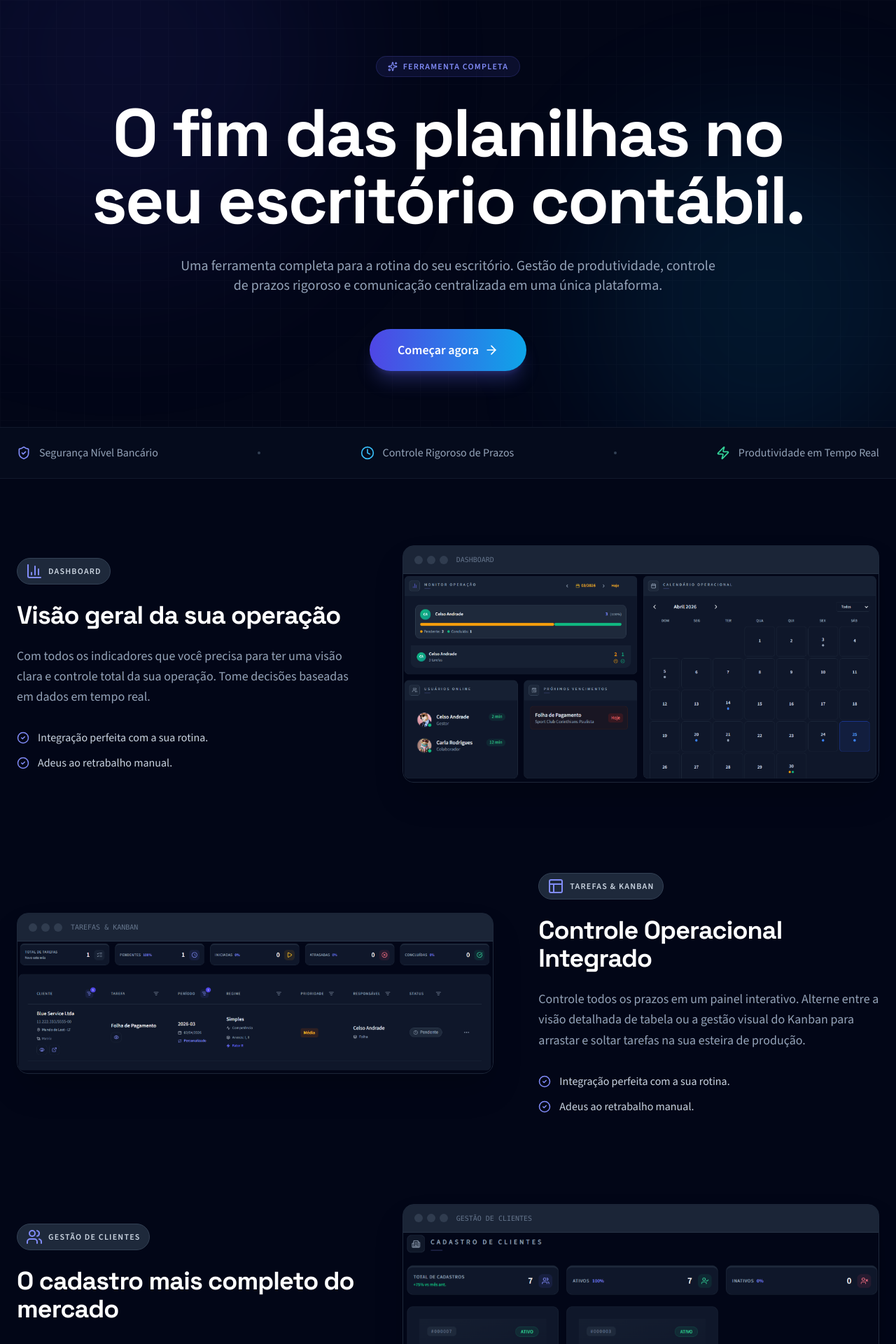
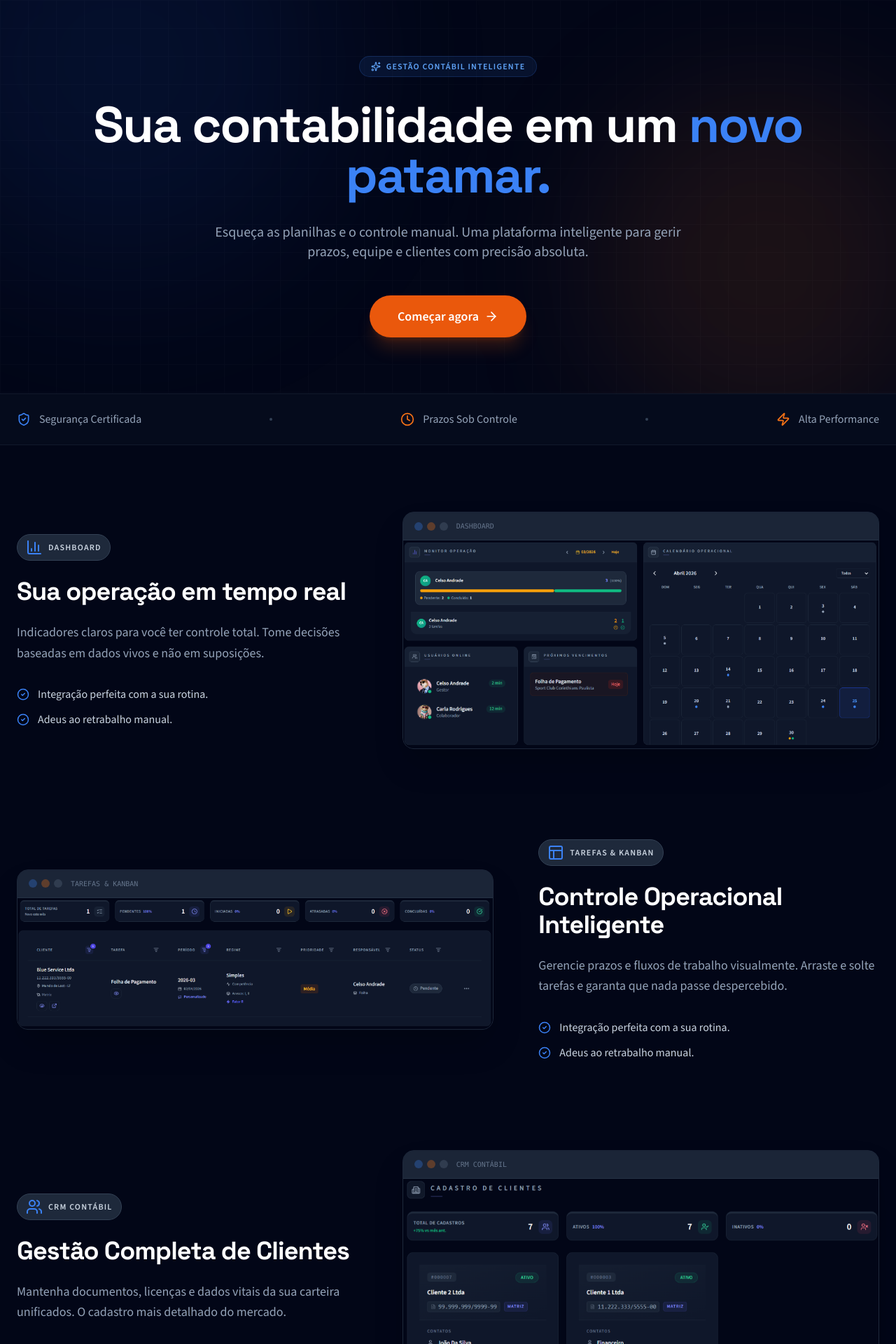
Before and after one commit to lllnocodelll-cell/task-account, a React (Vite) app: page / in a window 1280 px wide. Shown: the part 80-2000 px from the top of the page at 70% size. Built offline with nearby package versions, Linux system fonts and the light colour scheme; no server answers.

Commit message:
Task - 063 - 26/04/2026

```diff
--- a/App.tsx
+++ b/App.tsx
@@ -390,8 +390,8 @@ function App() {
           userProfile={userProfile}
         />
 
-        <main className="flex-1 p-4 md:p-8 overflow-x-hidden">
-          <div className="max-w-7xl mx-auto w-full">
+        <main className={`flex-1 overflow-x-hidden ${activeTab === 'tasks' ? 'px-4 pb-4 pt-2 md:px-8 md:pb-8 md:pt-4' : 'p-4 md:p-8'}`}>
+          <div className="max-w-[1600px] mx-auto w-full">
             {renderContent()}
           </div>
         </main>
--- a/components/dashboard/DashboardGrid.tsx
+++ b/components/dashboard/DashboardGrid.tsx
@@ -93,7 +93,7 @@ export const WIDGET_REGISTRY: Record<string, { name: string, component: React.FC
     operationsCalendar: {
         name: 'CALENDÁRIO OPERACIONAL',
         component: OperationsCalendarWidget,
-        defaultLayout: { i: 'operationsCalendar', x: 0, y: 46, w: 12, h: 14, minW: 6, minH: 10 }
+        defaultLayout: { i: 'operationsCalendar', x: 0, y: 46, w: 3, h: 10, minW: 3, minH: 7 }
     }
 };
 
--- a/components/dashboard/widgets/OperationsCalendarWidget.tsx
+++ b/components/dashboard/widgets/OperationsCalendarWidget.tsx
@@ -151,16 +151,16 @@ export const OperationsCalendarWidget: React.FC<Props> = ({ orgId, onRemove }) =
         >
             <div className="flex flex-col h-full">
                 {/* Header do Calendário */}
-                <div className="flex items-center justify-between mb-4">
-                    <div className="flex items-center gap-2">
+                <div className="flex items-center justify-between mb-2">
+                    <div className="flex items-center gap-1.5">
                         <button onClick={prevMonth} className="p-1 hover:bg-slate-100 dark:hover:bg-slate-800 rounded-full transition-colors">
-                            <ChevronLeft size={18} />
+                            <ChevronLeft size={16} />
                         </button>
-                        <h3 className="text-sm font-bold capitalize text-slate-700 dark:text-slate-200 min-w-[120px] text-center">
+                        <h3 className="text-xs font-bold capitalize text-slate-700 dark:text-slate-200 min-w-[100px] text-center">
                             {monthName} {year}
                         </h3>
                         <button onClick={nextMonth} className="p-1 hover:bg-slate-100 dark:hover:bg-slate-800 rounded-full transition-colors">
-                            <ChevronRight size={18} />
+                            <ChevronRight size={16} />
                         </button>
                     </div>
 
@@ -180,9 +180,9 @@ export const OperationsCalendarWidget: React.FC<Props> = ({ orgId, onRemove }) =
                 </div>
 
                 {/* Dias da Semana */}
-                <div className="grid grid-cols-7 mb-2">
+                <div className="grid grid-cols-7 mb-1">
                     {['Dom', 'Seg', 'Ter', 'Qua', 'Qui', 'Sex', 'Sáb'].map(d => (
-                        <div key={d} className="text-[10px] font-bold text-slate-400 text-center uppercase">
+                        <div key={d} className="text-[9px] font-bold text-slate-400 text-center uppercase">
                             {d}
                         </div>
                     ))}
@@ -232,18 +232,18 @@ export const OperationsCalendarWidget: React.FC<Props> = ({ orgId, onRemove }) =
                 </div>
 
                 {/* Legenda */}
-                <div className="flex justify-center gap-4 mt-4 pt-4 border-t border-slate-100 dark:border-slate-800">
+                <div className="flex flex-wrap justify-center gap-x-4 gap-y-1 mt-2 pt-2 border-t border-slate-100 dark:border-slate-800">
                     <div className="flex items-center gap-1">
-                        <div className="w-2 h-2 rounded-full bg-blue-500"></div>
-                        <span className="text-[10px] text-slate-500">Tarefas</span>
+                        <div className="w-1.5 h-1.5 rounded-full bg-blue-500"></div>
+                        <span className="text-[9px] text-slate-500">Tarefas</span>
                     </div>
                     <div className="flex items-center gap-1">
-                        <div className="w-2 h-2 rounded-full bg-amber-500"></div>
-                        <span className="text-[10px] text-slate-500">Licenças</span>
+                        <div className="w-1.5 h-1.5 rounded-full bg-amber-500"></div>
+                        <span className="text-[9px] text-slate-500">Licenças</span>
                     </div>
                     <div className="flex items-center gap-1">
-                        <div className="w-2 h-2 rounded-full bg-emerald-500"></div>
-                        <span className="text-[10px] text-slate-500">Certificados</span>
+                        <div className="w-1.5 h-1.5 rounded-full bg-emerald-500"></div>
+                        <span className="text-[9px] text-slate-500">Certificados</span>
                     </div>
                 </div>
             </div>
--- a/pages/LandingPage.tsx
+++ b/pages/LandingPage.tsx
@@ -25,36 +25,36 @@ import {
 
 const tools = [
   {
-    title: 'Visão geral da sua operação',
+    title: 'Sua operação em tempo real',
     badge: 'Dashboard',
-    desc: 'Com todos os indicadores que você precisa para ter uma visão clara e controle total da sua operação. Tome decisões baseadas em dados em tempo real.',
+    desc: 'Indicadores claros para você ter controle total. Tome decisões baseadas em dados vivos e não em suposições.',
     image: '/app-dashboard.png',
     reverse: false,
-    icon: <BarChart3 className="text-indigo-400" size={24} />
+    icon: <BarChart3 className="text-blue-500" size={24} />
   },
   {
-    title: 'Controle Operacional Integrado',
+    title: 'Controle Operacional Inteligente',
     badge: 'Tarefas & Kanban',
-    desc: 'Controle todos os prazos em um painel interativo. Alterne entre a visão detalhada de tabela ou a gestão visual do Kanban para arrastar e soltar tarefas na sua esteira de produção.',
+    desc: 'Gerencie prazos e fluxos de trabalho visualmente. Arraste e solte tarefas e garanta que nada passe despercebido.',
     image: '/app-tasks.png',
     reverse: true,
-    icon: <Layout className="text-indigo-400" size={24} />
+    icon: <Layout className="text-blue-500" size={24} />
   },
   {
-    title: 'O cadastro mais completo do mercado',
-    badge: 'Gestão de Clientes',
-    desc: 'Mantenha todas as informações vitais da sua carteira em um só lugar. Tenha um controle unificado de documentos, licenças, certificados e dados cadastrais de forma inteligente.',
+    title: 'Gestão Completa de Clientes',
+    badge: 'CRM Contábil',
+    desc: 'Mantenha documentos, licenças e dados vitais da sua carteira unificados. O cadastro mais detalhado do mercado.',
     image: '/app-clients.png',
     reverse: false,
-    icon: <Users className="text-indigo-400" size={24} />
+    icon: <Users className="text-blue-500" size={24} />
   },
   {
-    title: 'Comunicação Centralizada',
-    badge: 'CHAT EQUIPE E ATENDIMENTO',
-    desc: 'Centralize a comunicação com o time e o atendimento. Envie documentos ao concluir cada tarefa, ganhe tempo e aumente a sua produtividade absurdamente.',
+    title: 'Comunicação e Entregas',
+    badge: 'Chat & Documentos',
+    desc: 'Centralize o atendimento e o envio de documentos. Conclua tarefas e já notifique seu cliente instantaneamente.',
     image: '/app-chat.png',
     reverse: true,
-    icon: <MessageSquare className="text-indigo-400" size={24} />
+    icon: <MessageSquare className="text-blue-500" size={24} />
   }
 ];
 
@@ -173,7 +173,7 @@ export const LandingPage: React.FC<{ onLoginClick: () => void }> = ({
       >
         <div className="max-w-7xl mx-auto px-6 h-20 flex items-center justify-between">
           <div className="flex items-center gap-2.5">
-            <div className="w-9 h-9 bg-gradient-to-br from-indigo-500 to-sky-500 rounded-xl flex items-center justify-center shadow-lg shadow-indigo-500/25">
+            <div className="w-9 h-9 bg-gradient-to-br from-blue-600 to-blue-400 rounded-xl flex items-center justify-center shadow-lg shadow-blue-500/25">
               <BarChart3 size={18} className="text-white" />
             </div>
             <span className="text-xl font-display font-bold tracking-tight text-white">
@@ -208,7 +208,7 @@ export const LandingPage: React.FC<{ onLoginClick: () => void }> = ({
             background: useMotionTemplate`
               radial-gradient(
                 800px circle at ${mouseX}px ${mouseY}px,
-                rgba(99, 102, 241, 0.12),
+                rgba(37, 99, 235, 0.15),
                 transparent 80%
               )
             `,
@@ -217,8 +217,8 @@ export const LandingPage: React.FC<{ onLoginClick: () => void }> = ({
 
         {/* Mesh gradient e Grid sutil para passar seriedade profissional */}
         <div className="absolute inset-0 pointer-events-none overflow-hidden z-0">
-          <div className="absolute top-[-20%] left-[-10%] w-[600px] h-[600px] bg-indigo-600/10 rounded-full blur-[120px]" />
-          <div className="absolute bottom-[-10%] right-[-5%] w-[500px] h-[500px] bg-sky-500/10 rounded-full blur-[100px]" />
+          <div className="absolute top-[-20%] left-[-10%] w-[600px] h-[600px] bg-blue-600/10 rounded-full blur-[120px]" />
+          <div className="absolute bottom-[-10%] right-[-5%] w-[500px] h-[500px] bg-orange-500/10 rounded-full blur-[100px]" />
           <div
             className="absolute inset-0 opacity-[0.02]"
             style={{
@@ -233,28 +233,28 @@ export const LandingPage: React.FC<{ onLoginClick: () => void }> = ({
             initial={{ opacity: 0, scale: 0.9 }}
             animate={{ opacity: 1, scale: 1 }}
             transition={{ duration: 0.5 }}
-            className="inline-flex items-center gap-2 px-4 py-1.5 rounded-full bg-indigo-500/10 border border-indigo-500/20 text-indigo-400 text-xs font-bold uppercase tracking-widest mb-8"
+            className="inline-flex items-center gap-2 px-4 py-1.5 rounded-full bg-blue-500/10 border border-blue-500/20 text-blue-400 text-xs font-bold uppercase tracking-widest mb-8"
           >
             <Sparkles size={14} />
-            <span>Ferramenta Completa</span>
+            <span>Gestão Contábil Inteligente</span>
           </motion.div>
 
           <motion.h1
             initial={{ opacity: 0, y: 30 }}
             animate={{ opacity: 1, y: 0 }}
             transition={{ duration: 0.8, delay: 0.15 }}
-            className="text-5xl sm:text-6xl md:text-8xl font-display font-bold tracking-tight leading-[0.95] mb-8 text-white"
+            className="text-4xl sm:text-5xl md:text-7xl font-display font-bold tracking-tight leading-[1.1] mb-8 text-white"
           >
-            O fim das planilhas no seu escritório contábil.
+            Sua contabilidade em um <span className="text-blue-500">novo patamar.</span>
           </motion.h1>
 
           <motion.p
             initial={{ opacity: 0, y: 20 }}
             animate={{ opacity: 1, y: 0 }}
             transition={{ duration: 0.8, delay: 0.3 }}
-            className="text-lg md:text-xl text-slate-400 max-w-3xl mx-auto mb-12 leading-relaxed"
+            className="text-lg md:text-xl text-slate-400 max-w-2xl mx-auto mb-12 leading-relaxed"
           >
-            Uma ferramenta completa para a rotina do seu escritório. Gestão de produtividade, controle de prazos rigoroso e comunicação centralizada em uma única plataforma.
+            Esqueça as planilhas e o controle manual. Uma plataforma inteligente para gerir prazos, equipe e clientes com precisão absoluta.
           </motion.p>
 
           <motion.div
@@ -265,7 +265,7 @@ export const LandingPage: React.FC<{ onLoginClick: () => void }> = ({
           >
             <button
               onClick={onLoginClick}
-              className="w-full sm:w-auto px-10 py-4 bg-gradient-to-r from-indigo-600 to-sky-500 hover:from-indigo-500 hover:to-sky-400 rounded-full font-bold text-lg text-white flex items-center justify-center gap-2 transition-all group active:scale-95 shadow-xl shadow-indigo-500/25"
+              className="w-full sm:w-auto px-10 py-4 bg-orange-600 hover:bg-orange-500 rounded-full font-bold text-lg text-white flex items-center justify-center gap-2 transition-all group active:scale-95 shadow-xl shadow-orange-600/20"
             >
               Começar agora
               <ArrowRight size={20} className="group-hover:translate-x-1 transition-transform" />
@@ -279,18 +279,18 @@ export const LandingPage: React.FC<{ onLoginClick: () => void }> = ({
         <div className="max-w-7xl mx-auto px-6">
           <div className="flex flex-wrap justify-center md:justify-between items-center gap-8 md:gap-4 text-slate-400 text-sm md:text-base font-medium">
             <div className="flex items-center gap-3">
-              <ShieldCheck className="text-indigo-400" size={20} />
-              <span>Segurança Nível Bancário</span>
+              <ShieldCheck className="text-blue-500" size={20} />
+              <span>Segurança Certificada</span>
             </div>
             <div className="hidden md:block w-1 h-1 rounded-full bg-slate-700"></div>
             <div className="flex items-center gap-3">
-              <Clock className="text-sky-400" size={20} />
-              <span>Controle Rigoroso de Prazos</span>
+              <Clock className="text-orange-500" size={20} />
+              <span>Prazos Sob Controle</span>
             </div>
             <div className="hidden md:block w-1 h-1 rounded-full bg-slate-700"></div>
             <div className="flex items-center gap-3">
-              <Zap className="text-emerald-400" size={20} />
-              <span>Produtividade em Tempo Real</span>
+              <Zap className="text-orange-500" size={20} />
+              <span>Alta Performance</span>
             </div>
           </div>
         </div>
@@ -317,10 +317,10 @@ export const LandingPage: React.FC<{ onLoginClick: () => void }> = ({
                   </p>
                   <ul className="space-y-3">
                     <li className="flex items-center gap-3 text-slate-300">
-                      <CheckCircle2 size={18} className="text-indigo-400" /> Integração perfeita com a sua rotina.
+                      <CheckCircle2 size={18} className="text-blue-500" /> Integração perfeita com a sua rotina.
                     </li>
                     <li className="flex items-center gap-3 text-slate-300">
-                      <CheckCircle2 size={18} className="text-indigo-400" /> Adeus ao retrabalho manual.
+                      <CheckCircle2 size={18} className="text-blue-500" /> Adeus ao retrabalho manual.
                     </li>
                   </ul>
                 </motion.div>
@@ -335,12 +335,12 @@ export const LandingPage: React.FC<{ onLoginClick: () => void }> = ({
                   transition={{ duration: 0.8, ease: "easeOut" }}
                   className="relative group"
                 >
-                  <div className="absolute -inset-1 bg-gradient-to-r from-indigo-500/30 to-sky-500/30 rounded-3xl blur-xl opacity-0 group-hover:opacity-100 transition duration-1000"></div>
+                  <div className="absolute -inset-1 bg-gradient-to-r from-blue-500/20 to-orange-500/20 rounded-3xl blur-xl opacity-0 group-hover:opacity-100 transition duration-1000"></div>
                   <div className="relative animate-float rounded-2xl border border-slate-800 shadow-2xl overflow-hidden bg-slate-900">
                     <div className="px-4 py-3 bg-slate-800/80 border-b border-slate-700/50 flex items-center gap-2">
                       <div className="flex gap-1.5">
-                        <div className="w-3 h-3 rounded-full bg-slate-600/50"></div>
-                        <div className="w-3 h-3 rounded-full bg-slate-600/50"></div>
+                        <div className="w-3 h-3 rounded-full bg-blue-500/30"></div>
+                        <div className="w-3 h-3 rounded-full bg-orange-500/30"></div>
                         <div className="w-3 h-3 rounded-full bg-slate-600/50"></div>
                       </div>
                       <span className="text-[10px] text-slate-500 font-mono ml-1 uppercase">{tool.badge}</span>
@@ -375,9 +375,9 @@ export const LandingPage: React.FC<{ onLoginClick: () => void }> = ({
               <motion.div
                 key={i}
                 {...stagger(i)}
-                className="p-6 rounded-2xl border border-slate-800 bg-slate-900/40 hover:bg-slate-800/60 hover:border-indigo-500/30 transition-all duration-300 group"
+                className="p-6 rounded-2xl border border-slate-800 bg-slate-900/40 hover:bg-slate-800/60 hover:border-blue-500/30 transition-all duration-300 group"
               >
-                <div className="w-12 h-12 rounded-xl bg-slate-800 border border-slate-700 flex items-center justify-center text-indigo-400 mb-6 group-hover:scale-110 group-hover:bg-indigo-500/10 transition-transform">
+                <div className="w-12 h-12 rounded-xl bg-slate-800 border border-slate-700 flex items-center justify-center text-orange-500 mb-6 group-hover:scale-110 group-hover:bg-orange-500/10 transition-transform">
                   {diff.icon}
                 </div>
                 <h3 className="text-lg font-display font-bold mb-3 text-white">{diff.title}</h3>
@@ -407,12 +407,12 @@ export const LandingPage: React.FC<{ onLoginClick: () => void }> = ({
                 {...stagger(i)}
                 className={`relative p-8 rounded-3xl border flex flex-col justify-between transition-all duration-500 ${
                   plan.highlight
-                    ? 'bg-slate-900 border-indigo-500 shadow-[0_0_60px_-15px_rgba(99,102,241,0.2)] md:scale-105 z-10'
+                    ? 'bg-slate-900 border-orange-500 shadow-[0_0_60px_-15px_rgba(249,115,22,0.15)] md:scale-105 z-10'
                     : 'bg-slate-900/40 border-slate-800 hover:border-slate-700'
                 }`}
               >
                 {plan.highlight && (
-                   <div className="absolute -inset-[1px] bg-gradient-to-b from-indigo-500 to-sky-500 rounded-3xl z-[-1] opacity-50 blur-sm"></div>
+                   <div className="absolute -inset-[1px] bg-gradient-to-b from-orange-500 to-blue-500 rounded-3xl z-[-1] opacity-30 blur-sm"></div>
                 )}
                 <div>
                   <div className="flex justify-between items-start mb-6">
@@ -423,7 +423,7 @@ export const LandingPage: React.FC<{ onLoginClick: () => void }> = ({
                       <p className="text-xs text-slate-400">{plan.description}</p>
                     </div>
                     {plan.highlight && (
-                      <span className="px-3 py-1 bg-indigo-500/20 text-indigo-300 rounded-full text-[10px] font-black uppercase border border-indigo-500/30">
+                      <span className="px-3 py-1 bg-orange-500/20 text-orange-400 rounded-full text-[10px] font-black uppercase border border-orange-500/30">
                         Recomendado
                       </span>
                     )}
@@ -439,7 +439,7 @@ export const LandingPage: React.FC<{ onLoginClick: () => void }> = ({
                   <div className="space-y-4 mb-8">
                     {plan.features.map((f, j) => (
                       <div key={j} className="flex items-center gap-3 text-sm text-slate-300">
-                        <CheckCircle2 size={16} className={plan.highlight ? 'text-indigo-400' : 'text-slate-600'} />
+                        <CheckCircle2 size={16} className={plan.highlight ? 'text-orange-500' : 'text-slate-600'} />
                         {f}
                       </div>
                     ))}
@@ -449,7 +449,7 @@ export const LandingPage: React.FC<{ onLoginClick: () => void }> = ({
                   onClick={onLoginClick}
                   className={`w-full py-4 rounded-full font-bold transition-all active:scale-95 cursor-pointer ${
                     plan.highlight
-                      ? 'bg-indigo-600 hover:bg-indigo-500 text-white shadow-lg shadow-indigo-600/20 border border-indigo-500'
+                      ? 'bg-orange-600 hover:bg-orange-500 text-white shadow-lg shadow-orange-600/20 border border-orange-500'
                       : 'bg-slate-800 hover:bg-slate-700 text-white border border-slate-700'
                   }`}
                 >
@@ -473,7 +473,7 @@ export const LandingPage: React.FC<{ onLoginClick: () => void }> = ({
             </p>
             <button
               onClick={onLoginClick}
-              className="px-12 py-5 bg-gradient-to-r from-indigo-600 to-sky-500 hover:from-indigo-500 hover:to-sky-400 text-white rounded-full font-bold text-xl transition-all active:scale-95 shadow-2xl shadow-indigo-500/20 cursor-pointer"
+              className="px-12 py-5 bg-orange-600 hover:bg-orange-500 text-white rounded-full font-bold text-xl transition-all active:scale-95 shadow-2xl shadow-orange-500/20 cursor-pointer"
             >
               Criar Conta Gratuitamente
             </button>
--- a/pages/Tasks.tsx
+++ b/pages/Tasks.tsx
@@ -347,7 +347,7 @@ const ActionMenu: React.FC<ActionMenuProps> = ({ task, onStatusChange, onConclud
       </div>
 
       {/* Main Trigger Button */}
-      <Tooltip content={isOpen ? "Fechar Ações" : "Ações"} position="left">
+      <Tooltip content={isOpen ? "Fechar Ações" : "Ações"} position="bottom">
         <button
           onClick={(e) => { e.stopPropagation(); setIsOpen(!isOpen); }}
           className={`p-2 transition-all duration-300 rounded-lg ${isOpen
```
Also changed, not shown: components/ClientForm.tsx (+74 -56 lines), components/ui/Card.tsx (+9 -3 lines), public/1.1 Logo Dark.png (added), public/1.2 nome Dark da aplicação.png (added).
